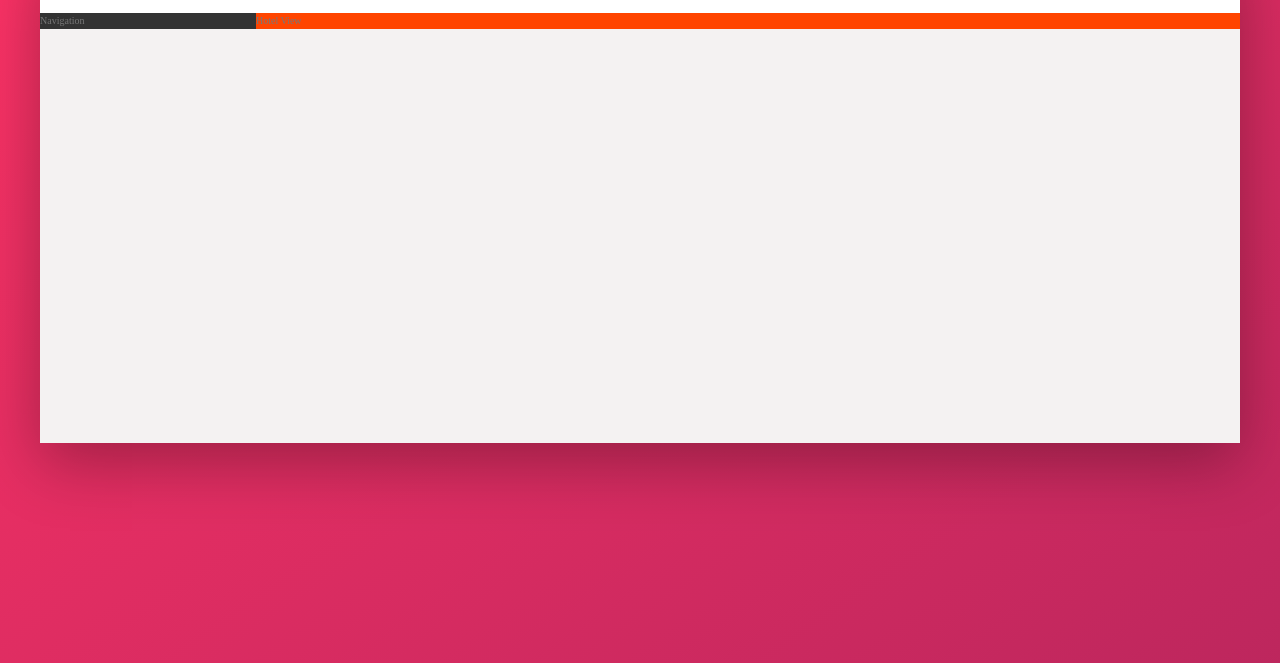
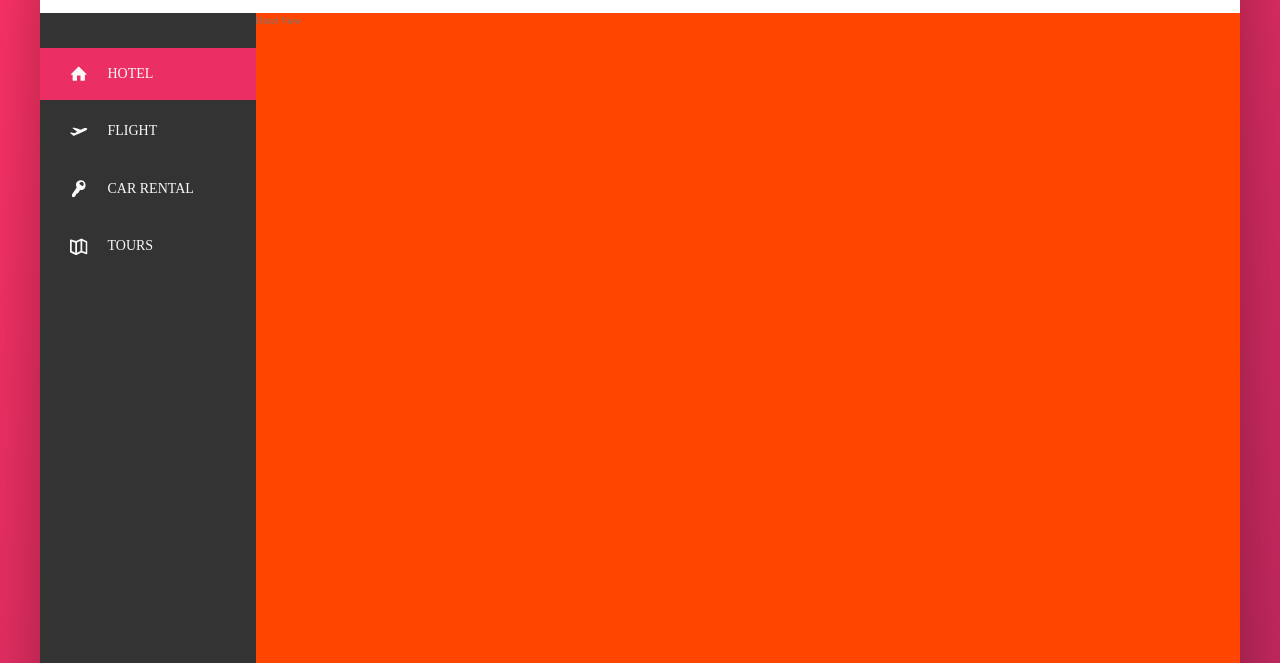
Before and after one commit to damo989/Trillo, a website: page index.html in a window 1280 px wide. Shown: the part 137-800 px from the top of the page. Drawn offline with Linux system fonts and the light colour scheme.

Commit message:
added side navigation

```diff
--- a/index.html
+++ b/index.html
@@ -45,8 +45,49 @@
 
             <div class="content">
                 <nav class="side-bar">
-                    Navigation
+                    <ul class="side-nav">
+                        <li class="side-nav__item side-nav__item--active">
+                            <a href="#" class="side-nav__link">
+                                <svg class="side-nav__icon">
+                                    <use xlink:href="img/sprite.svg#icon-home"></use>
+                                </svg>
+                                <span>Hotel</span>
+                            </a>
+                        </li>
+                        <li class="side-nav__item">
+                            <a href="#" class="side-nav__link">
+                                <svg class="side-nav__icon">
+                                    <use xlink:href="img/sprite.svg#icon-aircraft-take-off"></use>
+                                </svg>
+                                <span>Flight</span>
+                            </a>
+                        </li>
+                        <li class="side-nav__item">
+                            <a href="#" class="side-nav__link">
+                                <svg class="side-nav__icon">
+                                    <use xlink:href="img/sprite.svg#icon-key"></use>
+                                </svg>
+                                <span>Car rental</span>
+                            </a>
+                        </li>
+                        <li class="side-nav__item">
+                            <a href="#" class="side-nav__link">
+                                <svg class="side-nav__icon">
+                                    <use xlink:href="img/sprite.svg#icon-map"></use>
+                                </svg>
+                                <span>Tours</span>
+                            </a>
+                        </li>
+                    </ul>
+
+                    <div class="legal">
+                        &copy; 2017 by trillo. All rights reserved.
+                    </div>
                 </nav>
+
+
+
+
                 <main class="hotel-view">
                     Hotel View
                 </main>
--- a/sass/_components.scss
+++ b/sass/_components.scss
@@ -128,3 +128,74 @@ align-items: center;
     }
 
 }
+
+//////////////////////////////////////////////
+//SIDE NAVIGATION
+.side-nav{
+    font-size: 1.4rem;
+    list-style: none;
+    margin-top: 3.5rem;
+
+    &__item {
+        position: relative;
+
+        &:not(:last-child){
+            margin-bottom: .5rem;
+        }
+    }
+
+    &__item::before{
+        content: "";
+        position: absolute;
+        top: 0;
+        left: 0;
+        height: 100%;
+        width: 3px;
+        background-color: var(--color-primary);
+        transform: scaleY(0);
+        transition: transform .2s,
+                    width .4s cubic-bezier(1,0,0,1) .2s,
+                    background-color .1s;
+    }
+
+    &__item:hover::before,
+    &__item--active::before {
+        transform: scaleY(1);
+        width: 100%;
+    }
+
+    &__item:active::before {
+        background-color: var(--color-primary-light);
+    }
+
+    &__link,
+    &__link:visited {
+        color: var(--color-Grey-light-1);
+        text-decoration: none;
+        text-transform: uppercase;
+        display: block;
+        padding: 1.5rem 3rem;
+        position: relative;
+        z-index: 10;
+
+        display: flex;
+        align-items: center;
+
+    }
+
+    &__icon {
+        width: 1.75rem;
+        height: 1.75rem;
+        margin-right: 2rem;
+        fill: currentColor;
+    }
+}
+
+/////////////////////////////////////////////////
+//LEGAL TEXT
+.legal {
+    font-size: 1.2rem;
+    color: var(--color-Grey-light-4);
+    text-align: center;
+    padding: 2.5rem;
+}
--- a/sass/_layout.scss
+++ b/sass/_layout.scss
@@ -24,10 +24,16 @@ min-height: 50rem;
 .side-bar {
     background-color: var(--color-Grey-dark-1);
     flex: 0 0 18%;
+
+    display: flex;
+    flex-direction: column;
+    justify-content: space-between;
 }
 
 .hotel-view {
     background-color: #fff;
     background-color: orangered;
     flex: 1;
+    //test
+    height: 80rem;
 }
```
Also changed, not shown: css/style.css, sass/main.scss (line endings or trailing spaces), 1 other file.
